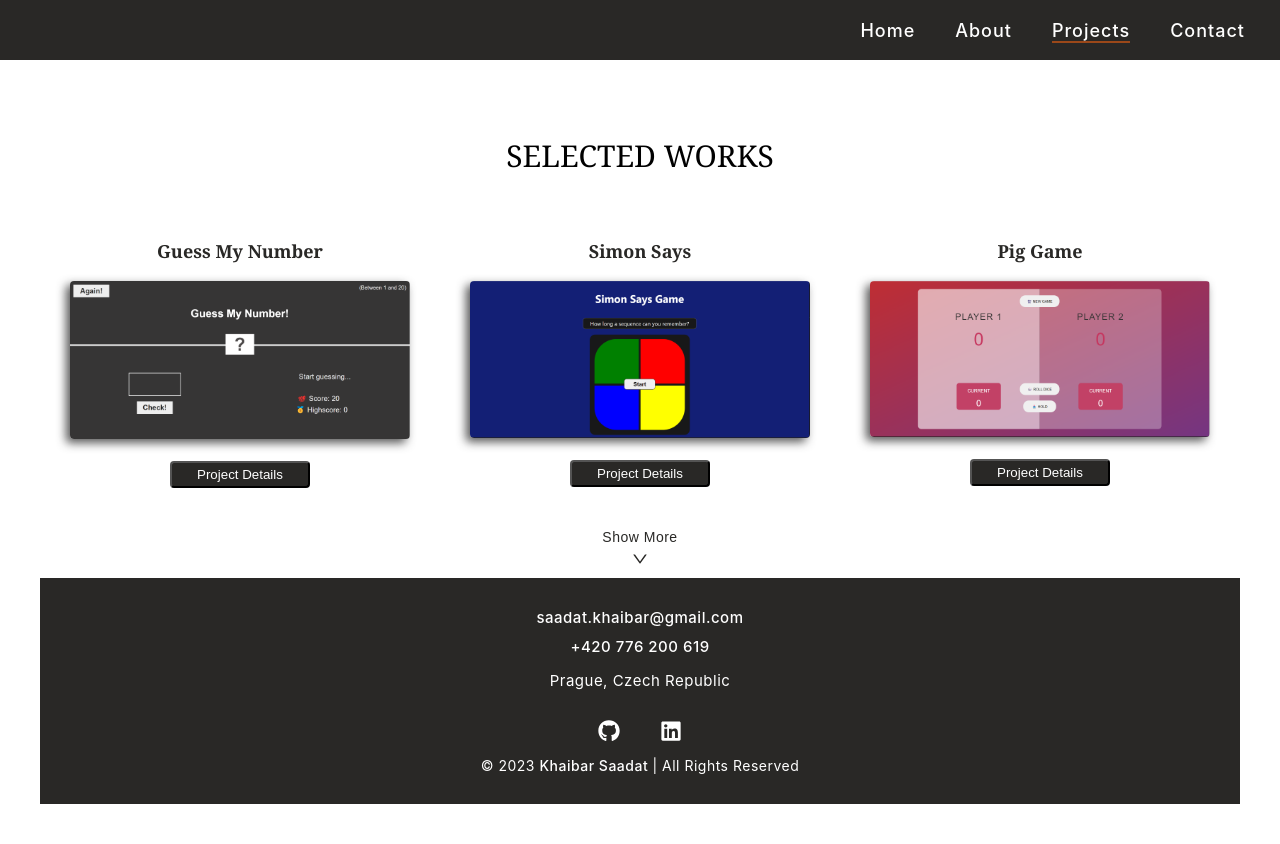
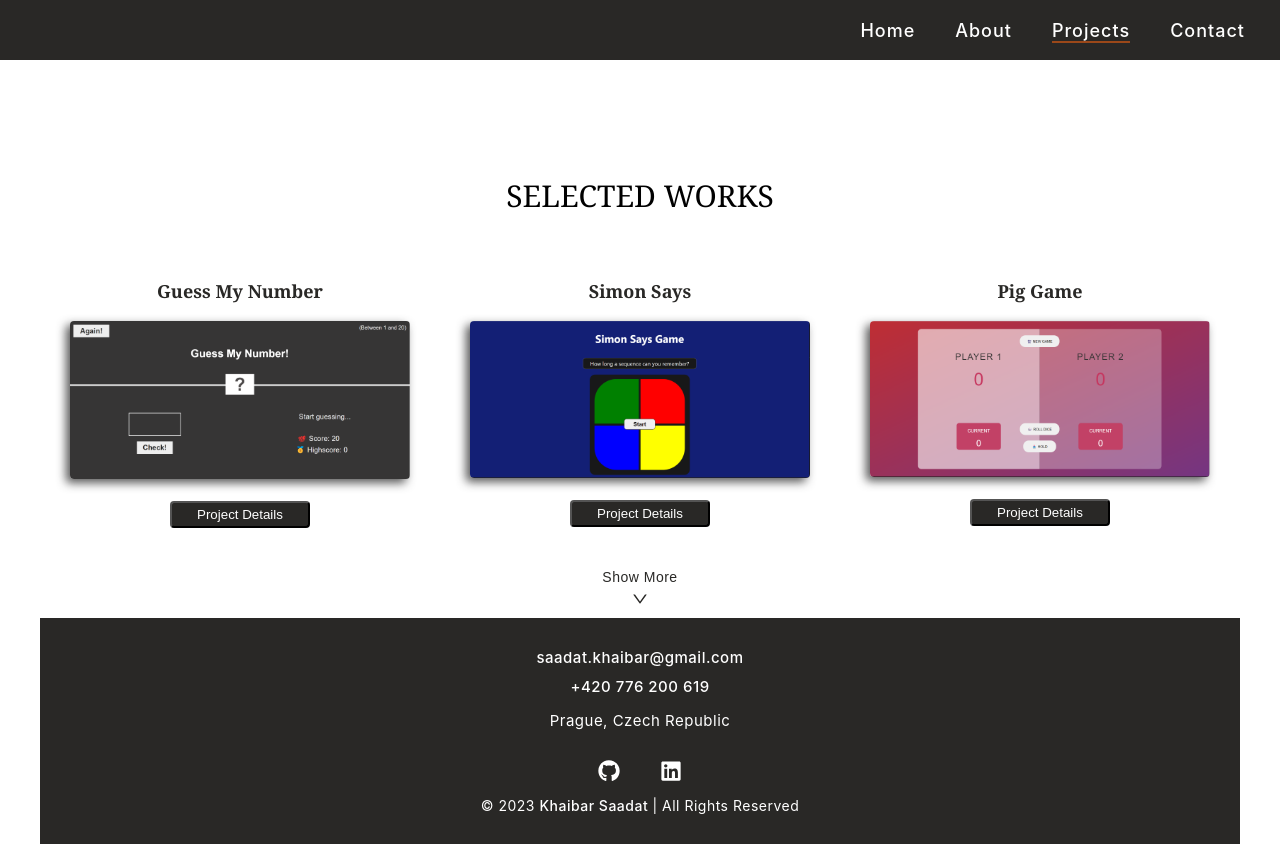
Before and after one commit to khybe/my-portfolio-2.0, a React (Create React App) app: page /my-work in a window 1280 px wide. Shown: the top 844 px of the page. Before the commit the page ends 804 px from the top, so only its background shows below. Built offline with nearby package versions, Linux system fonts and the light colour scheme.

Commit message:
Increased padding-top in MyWork.css

```diff
--- a/src/components/my-work/MyWork.css
+++ b/src/components/my-work/MyWork.css
@@ -2,7 +2,7 @@
 
 #projects {
   text-align: center; /* Center-align text within the projects section */
-  padding-top: 2rem; /* Add padding at the top of the projects section */
+  padding-top: 6rem; /* Add padding at the top of the projects section */
   margin-top: 90px;
 }
 
```
